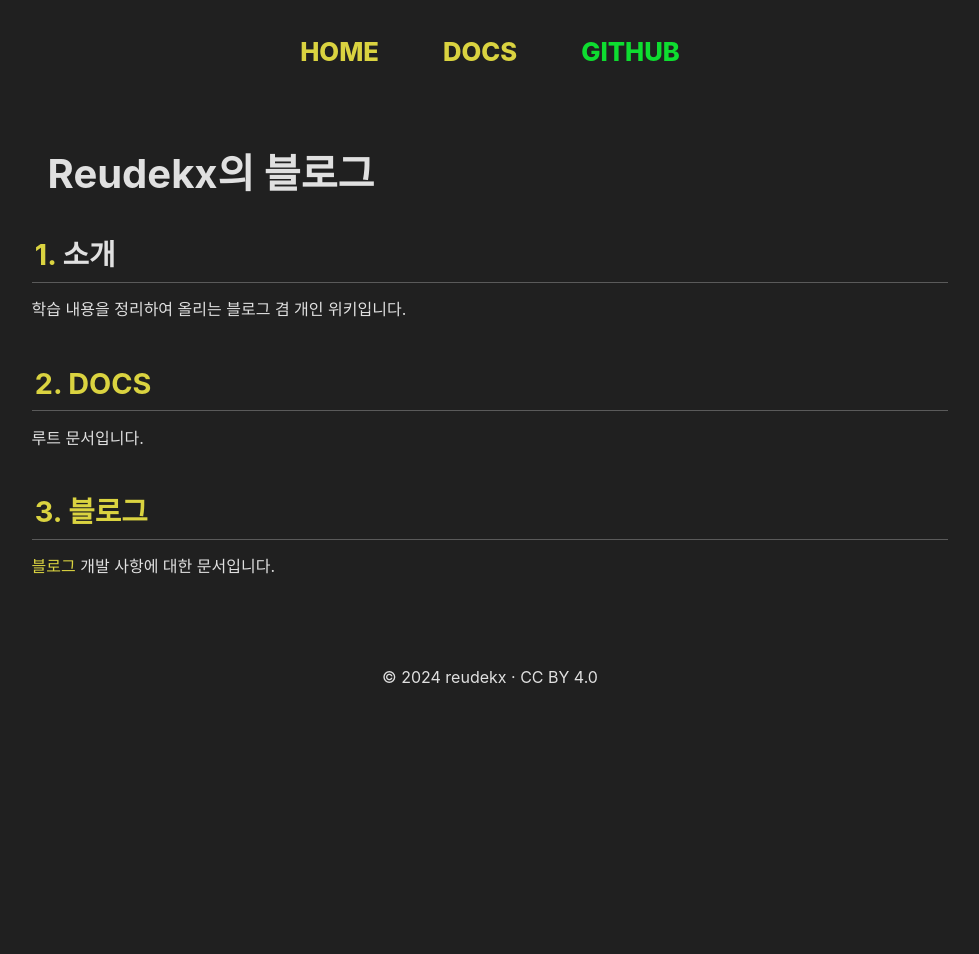
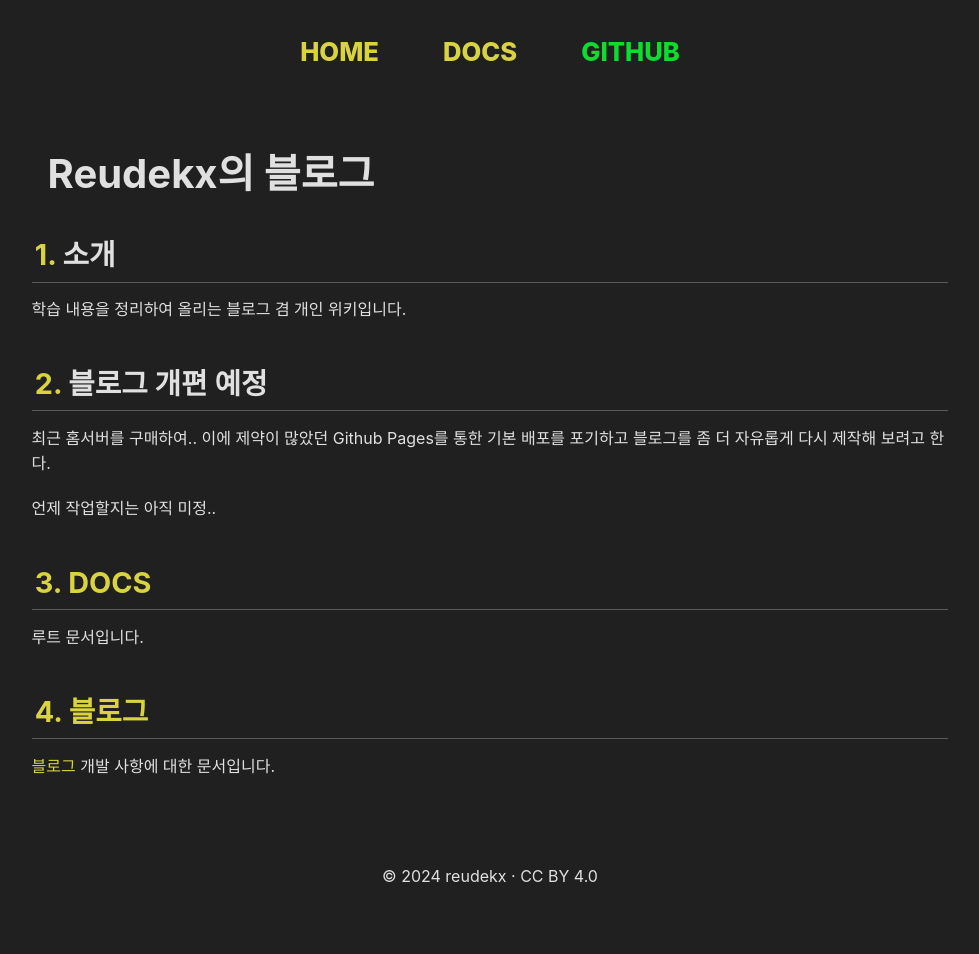
Before and after one commit to reudekx/reudekx.github.io, a Jekyll site: the page built from index.md, in a window 1280 px wide. Shown: the whole page, without its empty margins (150-1129 px from the left). Built offline with Jekyll 4.4.1, drawn with Linux system fonts in a browser that asks for light colours; before the commit the page ends 900 px from its top, so only the background shows below that.

Commit message:
docs: index.md 업데이트

```diff
--- a/index.md
+++ b/index.md
@@ -11,6 +11,13 @@ title: HOME
 
 학습 내용을 정리하여 올리는 블로그 겸 개인 위키입니다.
 
+## 블로그 개편 예정
+
+최근 홈서버를 구매하여.. 이에 제약이 많았던 Github Pages를 통한 기본 배포를 포기하고
+블로그를 좀 더 자유롭게 다시 제작해 보려고 한다.
+
+언제 작업할지는 아직 미정..
+
 ## [DOCS](/docs)
 
 루트 문서입니다.
```
Also changed, not shown: other parts of index.md (+1 -1 lines).
